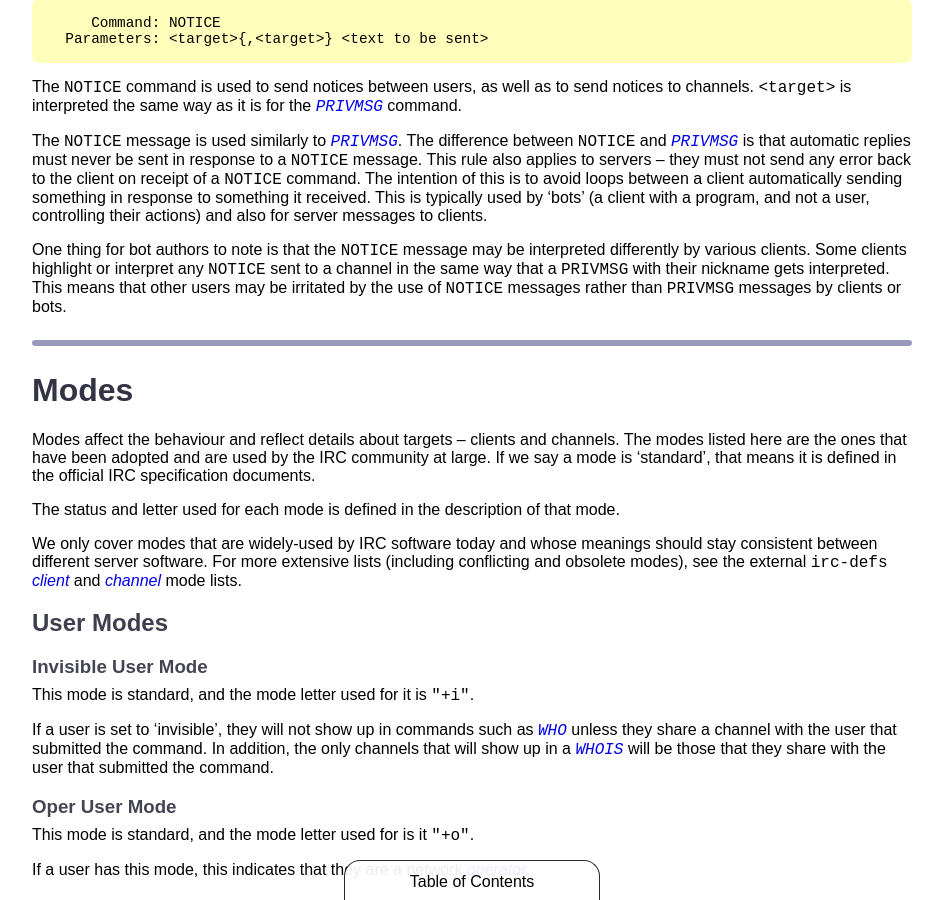
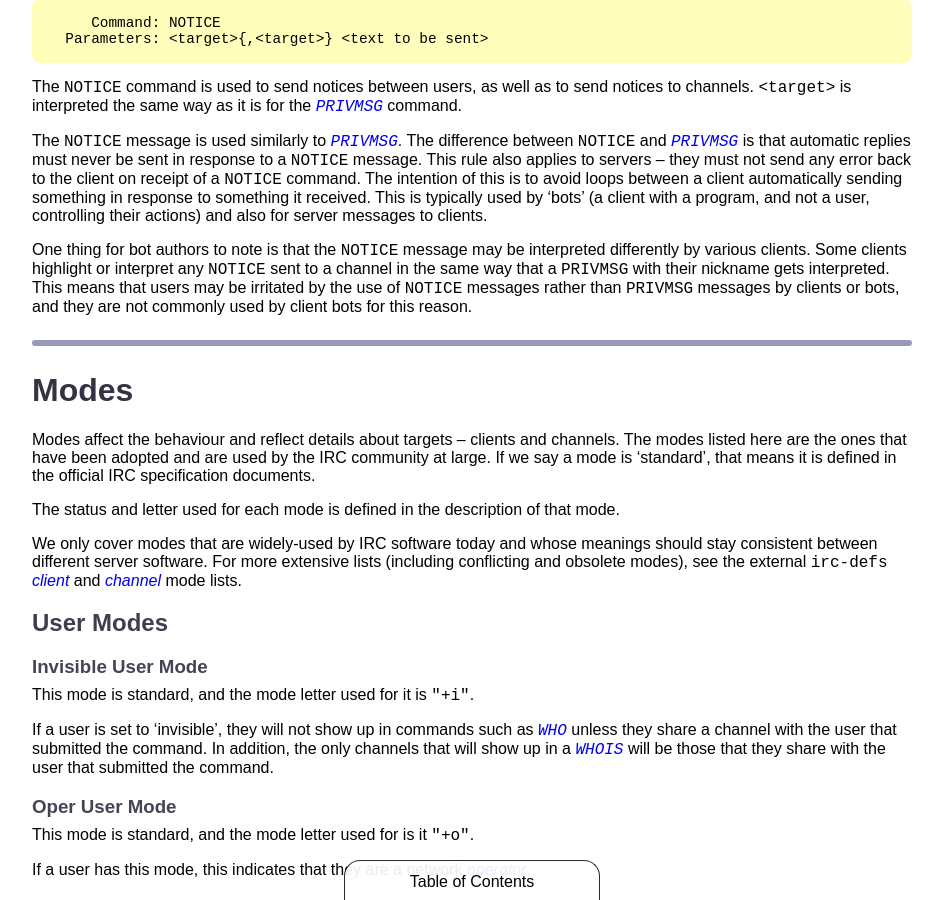
Before and after one commit to ircdocs/modern-irc, a Jekyll site: the page built from index.md, in a window 1280 px wide and 900 px high, scrolled down 23047 px. Shown: the whole window, without its empty margins (168-1111 px from the left). Built offline with Jekyll 4.4.1, drawn with Linux system fonts in a browser that asks for light colours.

Commit message:
NOTICE: Improve message about NOTICEs and clients

```diff
--- a/index.md
+++ b/index.md
@@ -967,7 +967,7 @@ The `NOTICE` command is used to send notices between users, as well as to send n
 
 The `NOTICE` message is used similarly to [`PRIVMSG`](#privmsg-message). The difference between `NOTICE` and [`PRIVMSG`](#privmsg-message) is that automatic replies must never be sent in response to a `NOTICE` message. This rule also applies to servers -- they must not send any error back to the client on receipt of a `NOTICE` command. The intention of this is to avoid loops between a client automatically sending something in response to something it received. This is typically used by 'bots' (a client with a program, and not a user, controlling their actions) and also for server messages to clients.
 
-One thing for bot authors to note is that the `NOTICE` message may be interpreted differently by various clients. Some clients highlight or interpret any `NOTICE` sent to a channel in the same way that a `PRIVMSG` with their nickname gets interpreted. This means that other users may be irritated by the use of `NOTICE` messages rather than `PRIVMSG` messages by clients or bots.
+One thing for bot authors to note is that the `NOTICE` message may be interpreted differently by various clients. Some clients highlight or interpret any `NOTICE` sent to a channel in the same way that a `PRIVMSG` with their nickname gets interpreted. This means that users may be irritated by the use of `NOTICE` messages rather than `PRIVMSG` messages by clients or bots, and they are not commonly used by client bots for this reason.
 
 
 ---
```
